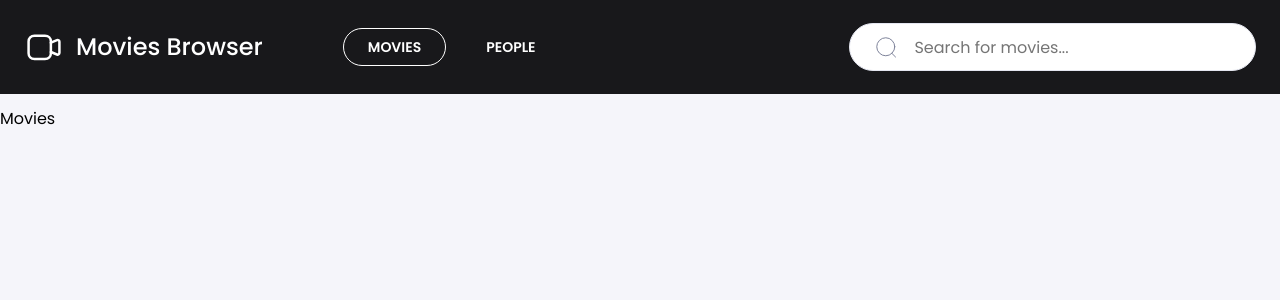
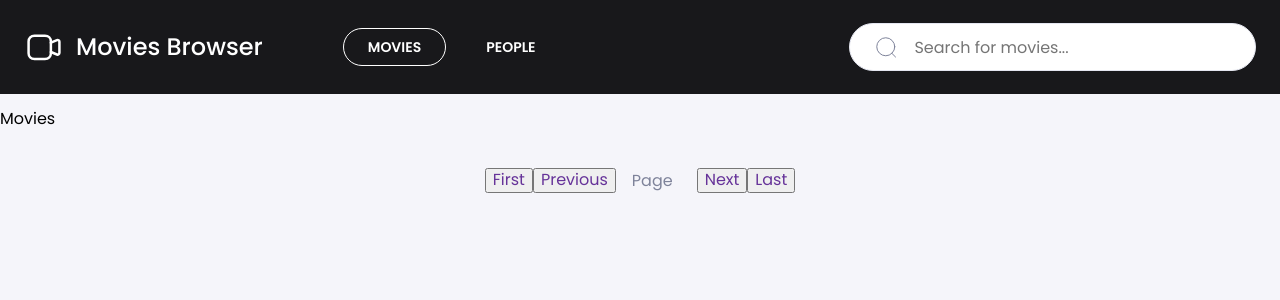
Before and after one commit to wroblewski82/movies-browser, a React (Create React App) app: page /#/movies in a window 1280 px wide. Shown: the top 300 px of the page. Built offline with nearby package versions, Linux system fonts and the light colour scheme.

Commit message:
create buttons

```diff
--- a/src/Pagination/index.js
+++ b/src/Pagination/index.js
@@ -0,0 +1,15 @@
+import { Button, PageCounter, Wrapper } from "./style";
+
+export const Pagination = () => {
+  const isFirstPage = 1;
+  const isLastPage = 5;
+  return (
+    <Wrapper>
+      <Button>First</Button>
+      <Button>Previous</Button>
+      <PageCounter>Page</PageCounter>
+      <Button>Next</Button>
+      <Button>Last</Button>
+    </Wrapper>
+  );
+};
--- a/src/Pagination/style.js
+++ b/src/Pagination/style.js
@@ -0,0 +1,26 @@
+import styled from "styled-components";
+
+export const Wrapper = styled.div`
+  display: flex;
+  align-items: center;
+  justify-content: center;
+  margin-top: 40px;
+  margin-bottom: 100px;
+`;
+
+export const Button = styled.button`
+  color: rebeccapurple;
+`;
+
+export const PageCounter = styled.div`
+  margin: 0 24px 0 16px;
+  color: ${({ theme }) => theme.colors.waterloo};
+  font-size: 16px;
+  line-height: 150%;
+
+  @media (max-width: ${({ theme }) => theme.media.mobile}) {
+    font-size: 10px;
+    line-height: 24px;
+    margin: 0 8px 0 8px;
+  }
+`;
--- a/src/features/MovieList/index.js
+++ b/src/features/MovieList/index.js
@@ -1,5 +1,13 @@
+import { MovieTile } from "../../MovieTile";
+import { Pagination } from "../../Pagination";
+
 const MovieList = () => {
-  return <p>Movies</p>;
+  return (
+    <>
+      <p>Movies</p>
+      <Pagination />
+    </>
+  );
 };
 
 export default MovieList;
--- a/src/features/PeopleList/index.js
+++ b/src/features/PeopleList/index.js
@@ -1,5 +1,12 @@
+import { Pagination } from "../../Pagination";
+
 const PeopleList = () => {
-  return <p>People</p>;
+  return (
+    <>
+      <p>People</p>
+      <Pagination />
+    </>
+  );
 };
 
 export default PeopleList;
```
